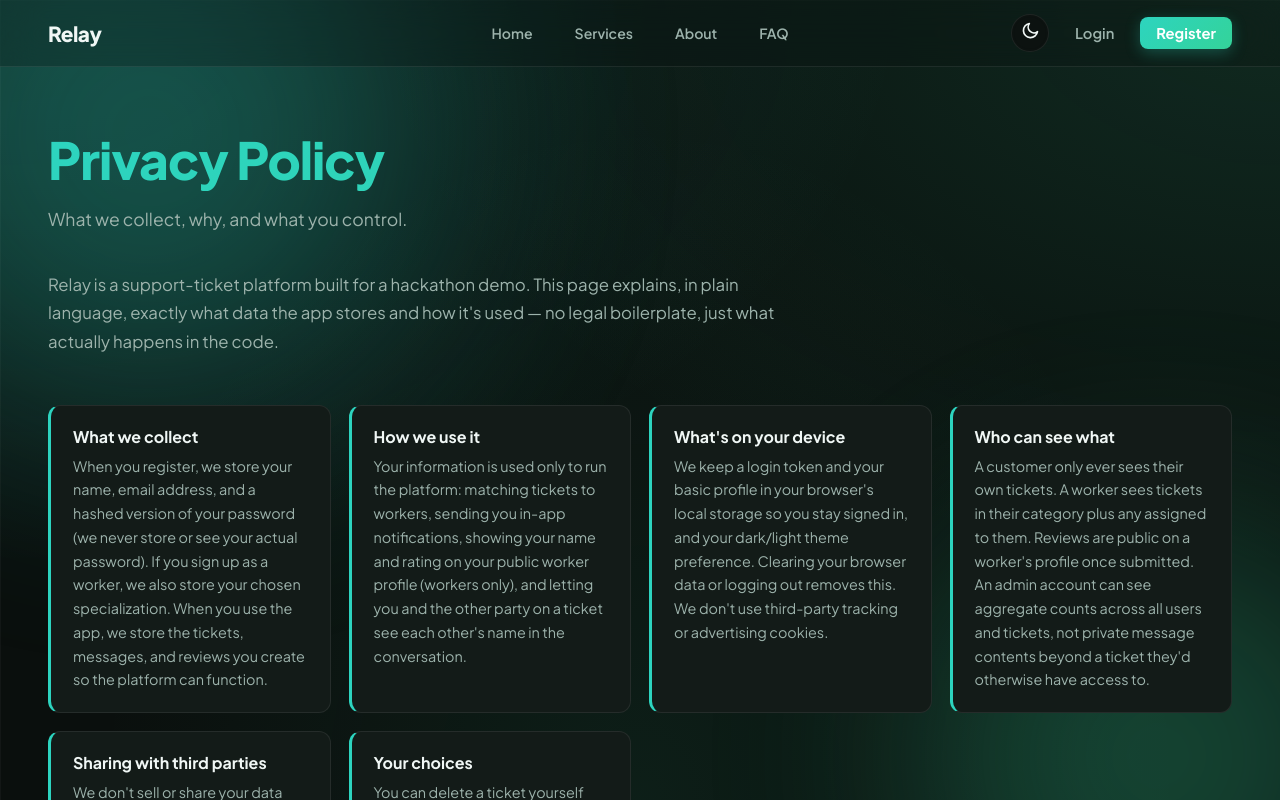
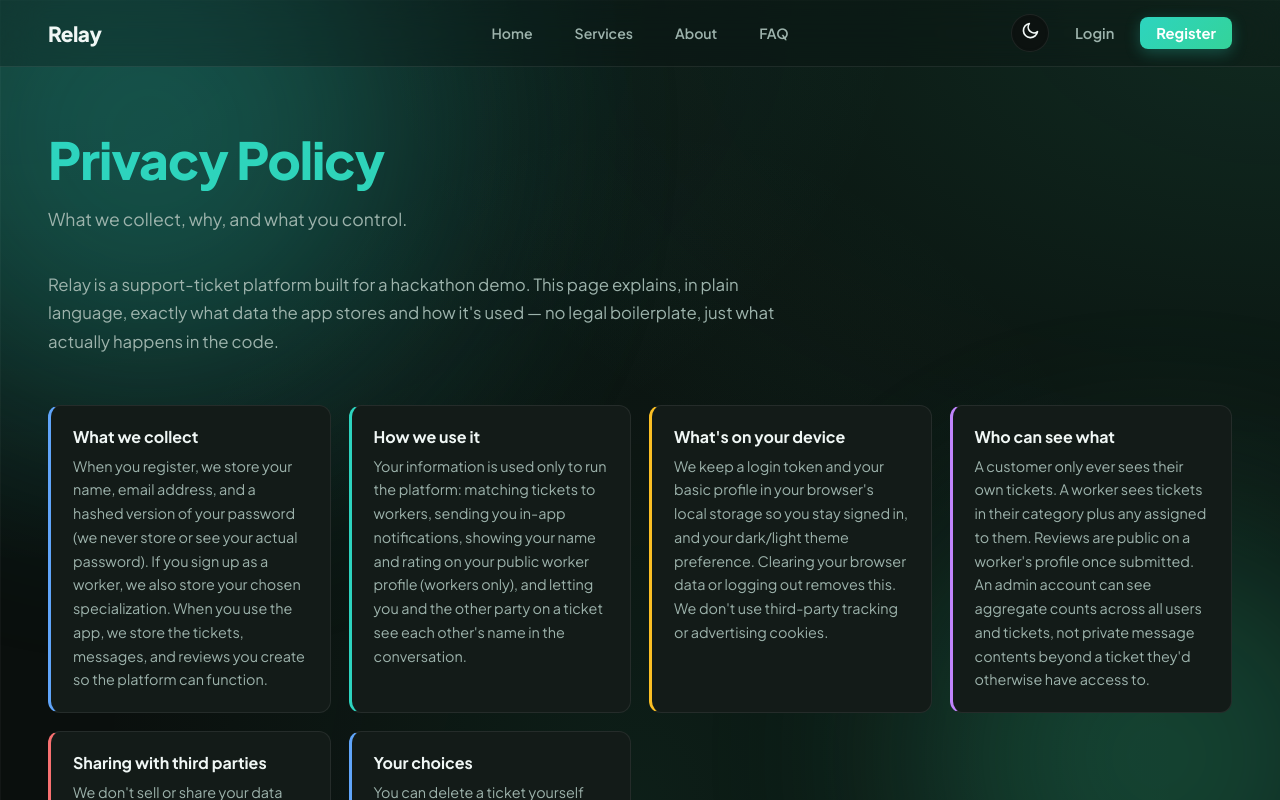
Before and after one commit to sheikhsamra/SMIT-Final-Hackathon-Task, a React (Vite) app in the folder frontend/: page /privacy in a window 1280 px wide. Shown: the top 800 px of the page. Built offline with nearby package versions, Linux system fonts and the light colour scheme.

Commit message:
Add colorful hover to Privacy Policy cards
Each policy card now has its own accent color (cycling through the shared
sc-* palette) and fills with that color's gradient on hover, matching the
Services page card treatment.

```diff
--- a/frontend/src/index.css
+++ b/frontend/src/index.css
@@ -1314,9 +1314,10 @@ body::after {
 .policy-card {
   background: var(--bg-card);
   border: 1px solid var(--border-color);
-  border-left: 3px solid var(--accent-1);
+  border-left: 3px solid var(--sc-color, var(--accent-1));
   border-radius: 12px;
   padding: 20px 22px;
+  transition: transform 0.3s ease, box-shadow 0.3s ease, background 0.3s ease, border-color 0.3s ease, color 0.3s ease;
 }
 
 .policy-card h3 {
@@ -1324,12 +1325,26 @@ body::after {
   font-weight: 700;
   color: var(--text-primary);
   margin-bottom: 8px;
+  transition: color 0.3s ease;
 }
 
 .policy-card p {
   font-size: 0.9rem;
   color: var(--text-secondary);
   line-height: 1.65;
+  transition: color 0.3s ease;
+}
+
+.policy-card:hover {
+  background: linear-gradient(135deg, var(--sc-color, var(--accent-1)), var(--sc-color-2, var(--accent-2)));
+  border-left-color: transparent;
+  transform: translateY(-5px);
+  box-shadow: 0 18px 36px -18px color-mix(in srgb, var(--sc-color, var(--accent-1)) 45%, transparent);
+}
+
+.policy-card:hover h3,
+.policy-card:hover p {
+  color: #ffffff;
 }
 
 
--- a/frontend/src/pages/Privacy.jsx
+++ b/frontend/src/pages/Privacy.jsx
@@ -1,26 +1,32 @@
 const SECTIONS = [
   {
     title: "What we collect",
+    color: "sc-blue",
     body: "When you register, we store your name, email address, and a hashed version of your password (we never store or see your actual password). If you sign up as a worker, we also store your chosen specialization. When you use the app, we store the tickets, messages, and reviews you create so the platform can function.",
   },
   {
     title: "How we use it",
+    color: "sc-teal",
     body: "Your information is used only to run the platform: matching tickets to workers, sending you in-app notifications, showing your name and rating on your public worker profile (workers only), and letting you and the other party on a ticket see each other's name in the conversation.",
   },
   {
     title: "What's on your device",
+    color: "sc-amber",
     body: "We keep a login token and your basic profile in your browser's local storage so you stay signed in, and your dark/light theme preference. Clearing your browser data or logging out removes this. We don't use third-party tracking or advertising cookies.",
   },
   {
     title: "Who can see what",
+    color: "sc-violet",
     body: "A customer only ever sees their own tickets. A worker sees tickets in their category plus any assigned to them. Reviews are public on a worker's profile once submitted. An admin account can see aggregate counts across all users and tickets, not private message contents beyond a ticket they'd otherwise have access to.",
   },
   {
     title: "Sharing with third parties",
+    color: "sc-rose",
     body: "We don't sell or share your data with advertisers or data brokers. If AI-assisted ticket triage is enabled, the ticket's subject and description are sent to Anthropic's Claude API solely to suggest a category and priority — no other personal data is included in that request.",
   },
   {
     title: "Your choices",
+    color: "sc-blue",
     body: "You can delete a ticket yourself while it's still New or Pending. For any other request about your data — access, correction, or deletion — reach out to the team running this instance of Relay.",
   },
 ];
@@ -43,7 +49,7 @@ export default function Privacy() {
 
       <div className="policy-list">
         {SECTIONS.map((s) => (
-          <div className="policy-card" key={s.title}>
+          <div className={`policy-card ${s.color}`} key={s.title}>
             <h3>{s.title}</h3>
             <p>{s.body}</p>
           </div>
```
